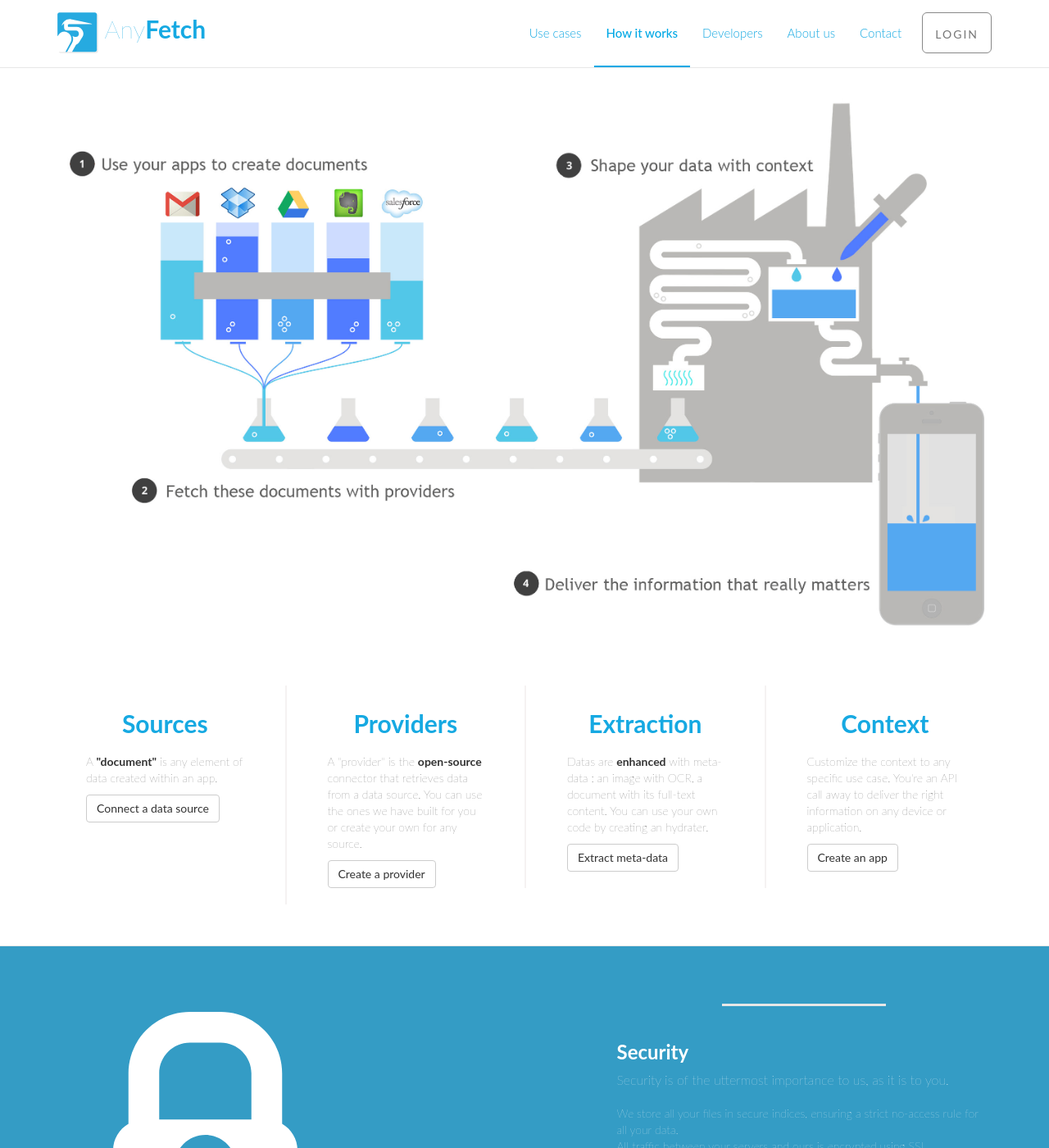
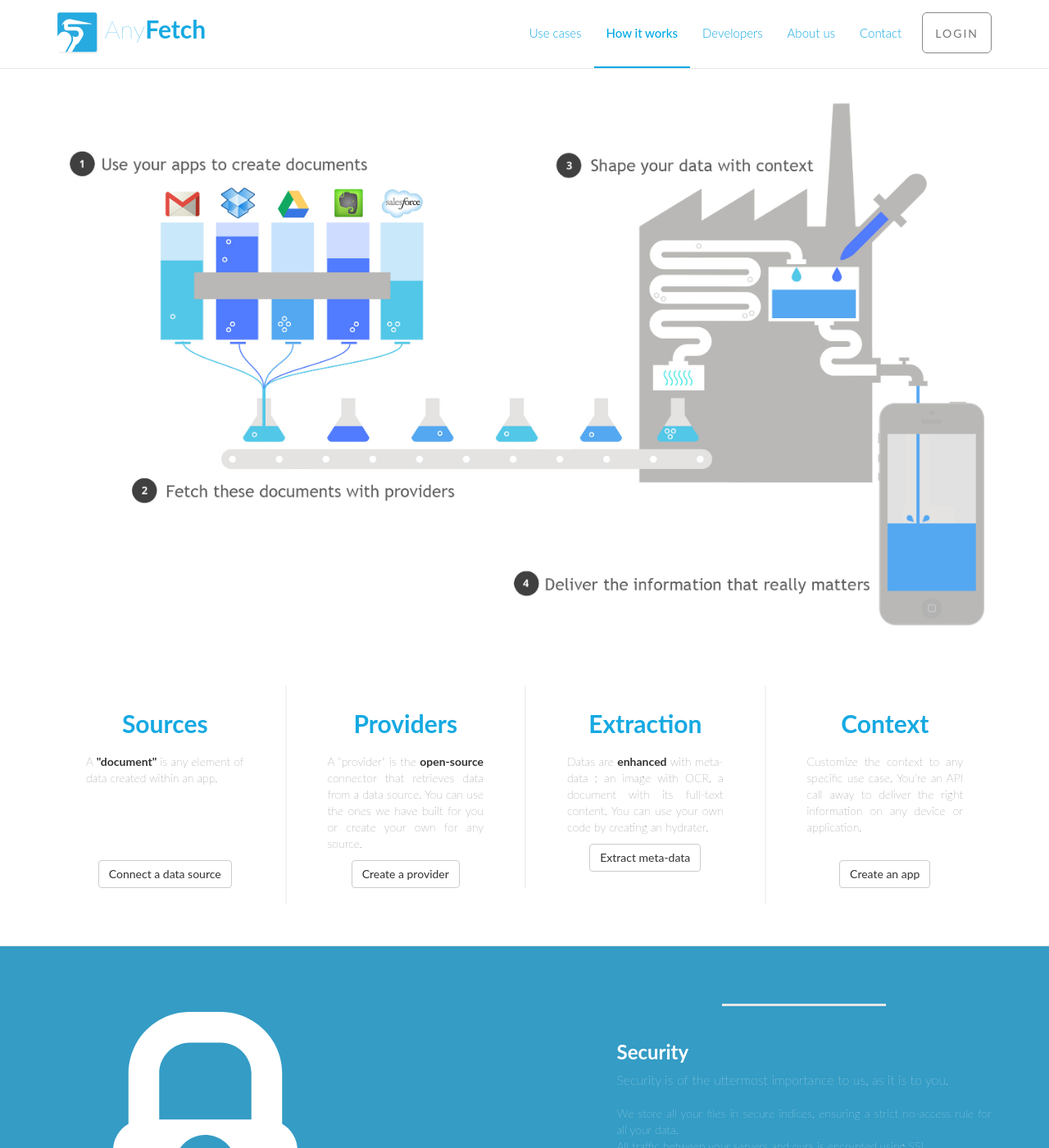
Before and after one commit to your-mom-noob/anyfetch.com, a Jekyll site: the page built from how-it-works.html, in a window 1280 px wide and 1400 px high. Shown: the whole window at 82% size. Built offline with Jekyll 4.4.1, drawn with Linux system fonts in a browser that asks for light colours; nearby versions of some CDN libraries; Markdown is read by kramdown in place of the engine named in the settings.

Commit message:
justify + css fix

```diff
--- a/how-it-works.html
+++ b/how-it-works.html
@@ -12,26 +12,26 @@ layout: main
 	<div class="row">
 					<div class="col-lg-3 content-column">
 						<h2>Sources</h2>
-						<p>A <strong>"document"</strong> is any element of data created within an app.</p>
-						<p><a class="btn btn-default" target="_blank" href="http://developers.anyfetch.com/guides/using/provider.html" role="button">Connect a data source</a></p>
+						<p>A <strong>"document"</strong> is any element of data created within an app.<br /><br /><br /><br /><br /></p>
+						<p class="text-centered"><a class="btn btn-default" target="_blank" href="http://developers.anyfetch.com/guides/using/provider.html" role="button">Connect a data source</a></p>
 					</div><!-- /.col-lg-5 -->
 
 					<div class="col-lg-3 content-column column-right">
 						<h2>Providers</h2>
 						<p>A "provider" is the <strong>open-source</strong> connector that retrieves data from a data source. You can use the ones we have built for you or create your own for any source.</p>
-						<p><a class="btn btn-default" target="_blank" href="http://developers.anyfetch.com/guides/creating/provider.html" role="button">Create a provider</a></p>
+						<p class="text-centered"><a class="btn btn-default" target="_blank" href="http://developers.anyfetch.com/guides/creating/provider.html" role="button">Create a provider</a></p>
 					</div><!-- /.col-lg-5 -->
 
 					<div class="col-lg-3 content-column column-right">
 						<h2>Extraction</h2>
 						<p>Datas are <strong>enhanced</strong> with meta-data : an image with OCR, a document with its full-text content. You can use your own code by creating an hydrater.</p>
-						<p><a class="btn btn-default" target="_blank" href="http://developers.anyfetch.com/guides/using/hydrater.html" role="button">Extract meta-data</a></p>
+						<p class="text-centered"><a class="btn btn-default" target="_blank" href="http://developers.anyfetch.com/guides/using/hydrater.html" role="button">Extract meta-data</a></p>
 					</div><!-- /.col-lg-5 -->
 
 					<div class="col-lg-3 content-column column-right">
 						<h2>Context</h2>
-						<p>Customize the context to any specific use case. You're an API call away to deliver the right information on any device or application.</p>
-						<p><a class="btn btn-default" target="_blank" href="http://developers.anyfetch.com/guides/creating/frontend.html" role="button">Create an app</a></p>
+						<p>Customize the context to any specific use case. You're an API call away to deliver the right information on any device or application.<br /><br /></p>
+						<p class="text-centered"><a class="btn btn-default" target="_blank" href="http://developers.anyfetch.com/guides/creating/frontend.html" role="button">Create an app</a></p>
 					</div><!-- /.col-lg-5 -->
 
 	</div>
--- a/styles/style.css
+++ b/styles/style.css
@@ -6,6 +6,10 @@ body, html {
 body, h1, h2, h3, h4, h5, h6 {
 	font-family: "Lato", "Helvetica Neue", Helvetica, Arial, sans-serif;
 	font-weight: 700;
+}
+
+body {
+	text-align: justify;
 }
 
 .content {
@@ -358,7 +362,6 @@ a.list-group-item:hover {
 
 .content-column {
 	padding: 10px 50px 10px 50px;
-	text-align: left;
 	margin: 30px 0px 50px 0px;
 }
 
@@ -372,7 +375,7 @@ a.list-group-item:hover {
 
 .content-column-developers {
 	padding: 0px 50px 0px 50px;
-	text-align: left;
+	text-align: justify;
 }
 
 .row-text {
@@ -427,3 +430,7 @@ a.list-group-item:hover {
 	border-bottom: 2px solid;
 
 }
+
+.text-centered {
+	text-align: center;
+}
```
Also changed, not shown: styles/bootstrap.min.css.
